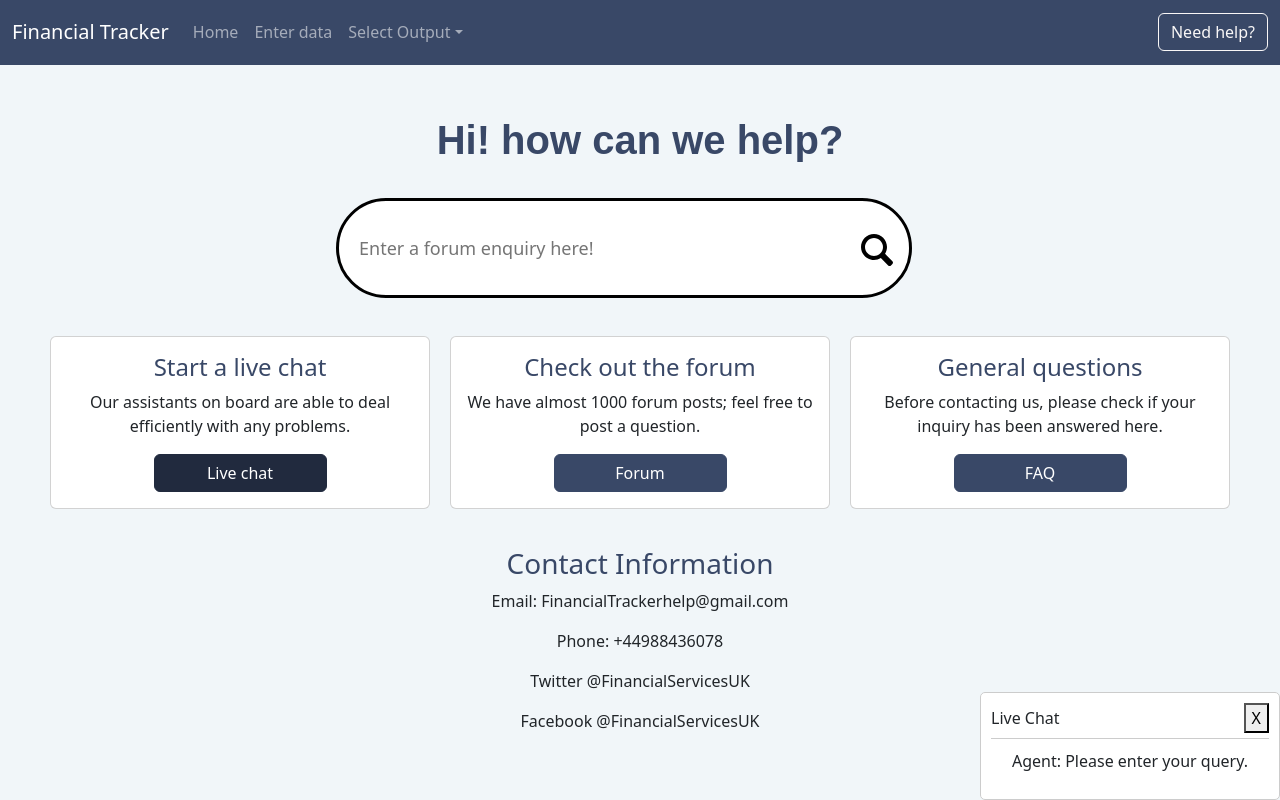
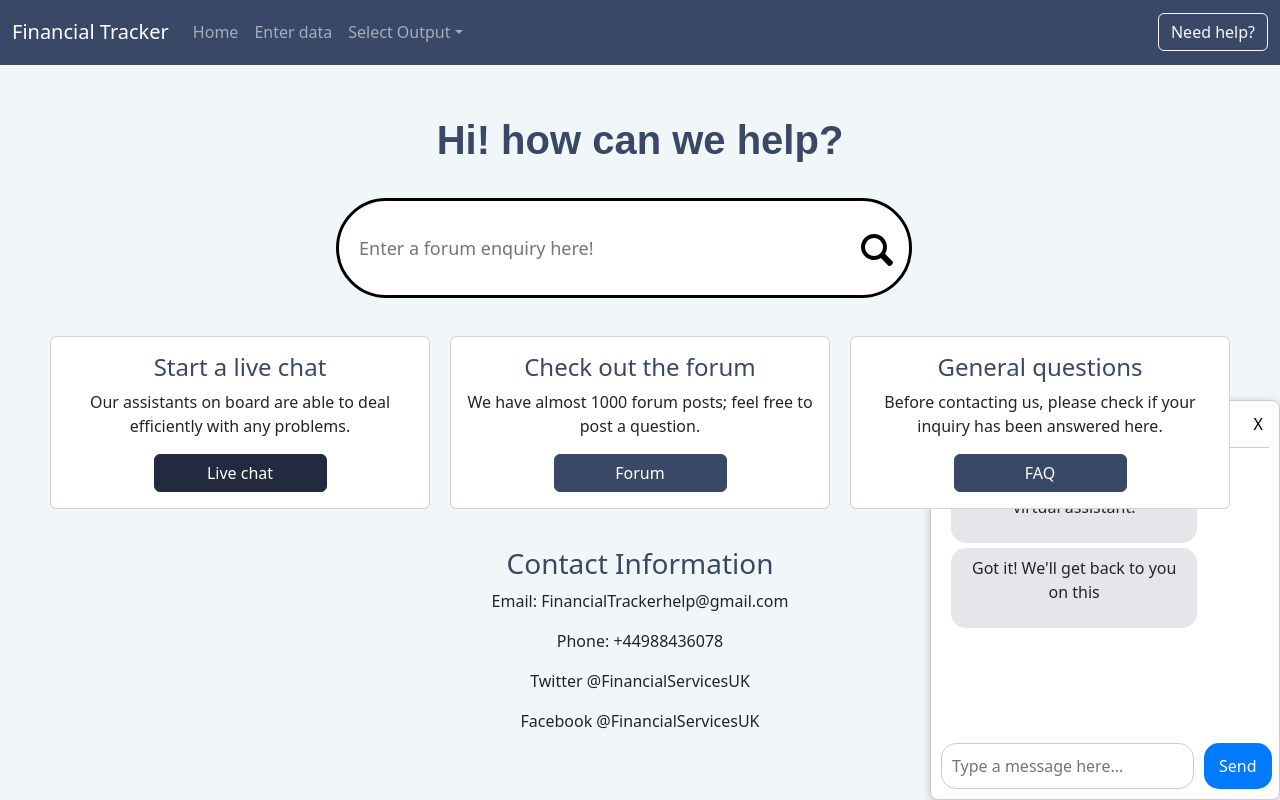
Before and after one commit to Jatinder-Sohal/FinalYearProject-HCI, a React (Create React App) app in the folder finance_tracker/: page /Help in a window 1280 px wide. Both pictures are taken after a click on the button "Live chat". Built offline with nearby package versions, Linux system fonts and the light colour scheme.

Commit message:
Using online examples of chat boxes (like surfshark) have recreated their chatboxes using a lot of css with html elements

```diff
--- a/finance_tracker/src/components/Searchbar.jsx
+++ b/finance_tracker/src/components/Searchbar.jsx
@@ -13,11 +13,20 @@ function Searchbar() {
             {isChatOpen && (
                 <div className="chat-box ">
                     <div className="chat-header">
-                        <span>Live Chat</span>
+                        <span className="chat-title">Customer Support</span>
                         <button onClick={closeChat} className="close-chat">X</button>
                     </div>
                     <div className="chat-content">
-                        <p>Agent: Please enter your query.</p>
+                        <div className="message received">
+                            <p>Hi! I'm your financial tracker virtual assistant.</p>
+                        </div>
+                        <div className="message received">
+                            <p>Got it! We'll get back to you on this</p>
+                        </div>
+                    </div>
+                    <div className="chat-footer">
+                        <input type="text" placeholder="Type a message here..." className="chat-input" />
+                        <button className="send-button">Send</button>
                     </div>
                 </div>
             )}
--- a/finance_tracker/src/pages/HelpPage.css
+++ b/finance_tracker/src/pages/HelpPage.css
@@ -86,21 +86,70 @@
     position: fixed;
     bottom: 0;
     right: 0;
-    width: 300px;
-    background-color: white;
+    width: 350px;
+    background-color: #FFFFFF;
     border: 1px solid #ccc;
-    border-radius: 5px;
+    border-radius: 8px;
     padding: 10px;
-  }
-
-  .chat-header {
+    box-shadow: 0 2px 10px rgba(0, 0, 0, 0.2);
     display: flex;
+    flex-direction: column;
     justify-content: space-between;
+    height: 400px;
+}
+.chat-header {
+    display: flex;
     align-items: center;
+    padding-bottom: 10px;
     border-bottom: 1px solid #ccc;
-    padding-bottom: 5px;
-  }
-
-  .chat-content {
+}
+.chat-title {
+    font-weight: bold;
+    flex-grow: 1;
+}
+.close-chat {
+    cursor: pointer;
+    border: none;
+    background: none;
+}
+.chat-content {
+    overflow-y: auto;
+    padding: 10px;
+    flex-grow: 1;
+}
+.received {
+    padding: 8px 10px;
+    margin: 5px 0;
+    border-radius: 15px;
+    max-width: 80%;
+    background-color: #e5e5ea;
+    align-self: start;
+}
+.sent {
+    padding: 8px 10px;
+    margin: 5px 0;
+    border-radius: 15px;
+    max-width: 80%;
+    background-color: #007bff;
+    align-self: end;
+    color: white;
+}
+.chat-footer {
+    display: flex;
     padding-top: 10px;
-  }
+}
+.chat-input {
+    flex-grow: 1;
+    border-radius: 15px;
+    padding: 10px;
+    border: 1px solid #ccc;
+}
+.send-button {
+    margin-left: 10px;
+    border: none;
+    background-color: #007bff;
+    color: white;
+    padding: 10px 15px;
+    border-radius: 15px;
+    cursor: pointer;
+}
```
